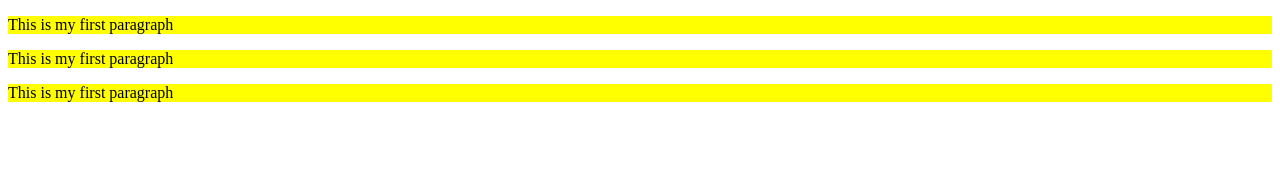
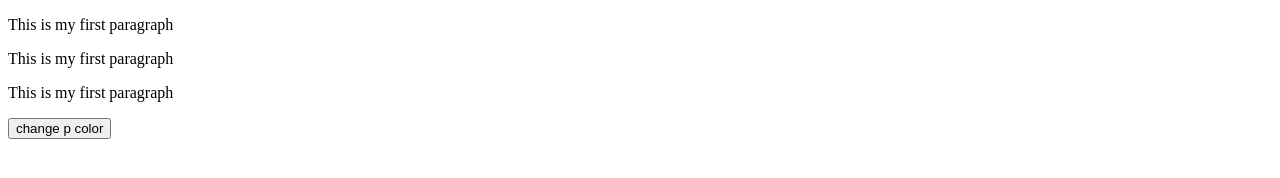
Before and after one commit to Zobeir-Rigi/Keira-Jarvis, a plain HTML site: page Week5/day2/tagName.html in a window 1280 px wide. Drawn offline with Linux system fonts and the light colour scheme.

Commit message:
addEvenListener click and function

```diff
--- a/Week5/day2/tagName.html
+++ b/Week5/day2/tagName.html
@@ -9,12 +9,18 @@
     <p class="paragraph">This is my first paragraph</p>
     <p class="paragraph">This is my first paragraph</p>
     <p class="paragraph">This is my first paragraph</p>
+    <button id = 'changeColor'>change p color</button>
 
     <script>
-       let para = document.getElementsByTagName('p')
+        function changeParagraphColor(){
+            let para = document.getElementsByTagName('p')
        for(let i = 0; i<para.length; i++){
        para[i].style.backgroundColor='yellow'
        }
+        }
+
+
+       document.getElementById('changeColor').addEventListener('click', changeParagraphColor)
     </script>
 </body>
 
```
